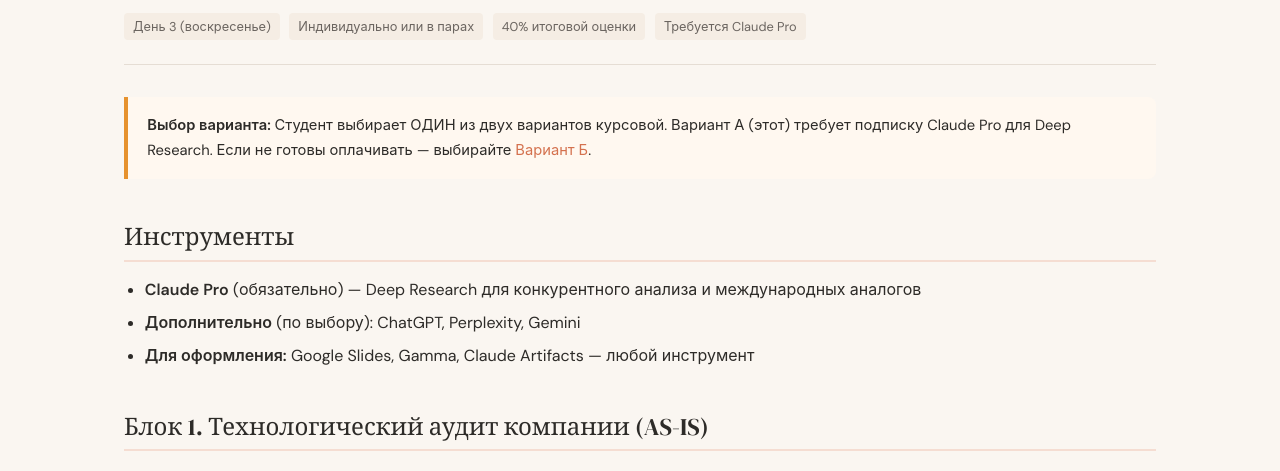
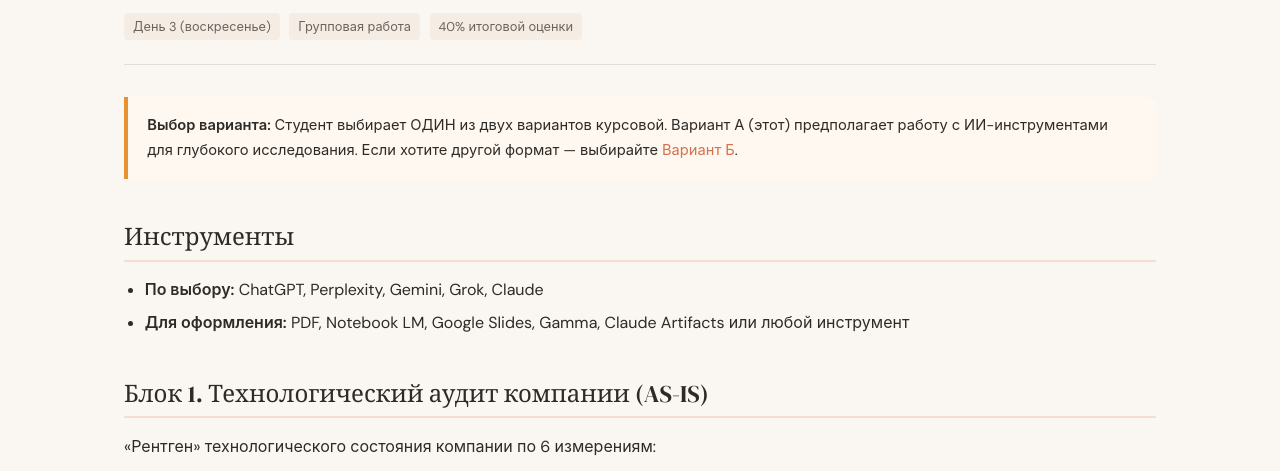
Before and after one commit to russ-office/NBS-AI-course-portal, a plain HTML site: page assignments/techstrategy.html in a window 1280 px wide. Shown: the part 297-768 px from the top of the page. Drawn offline with Linux system fonts and the light colour scheme.

Commit message:
techstrategy: remove Claude Pro requirement, update tools list, group work tag

```diff
--- a/assignments/techstrategy.html
+++ b/assignments/techstrategy.html
@@ -32,22 +32,20 @@
       <p style="color:var(--text-2);font-size:1.02rem;">Глубокий технологический аудит реальной компании, сравнение с конкурентами и международными аналогами, стратегический план внедрения технологий.</p>
       <div class="tags">
         <span class="tag">День 3 (воскресенье)</span>
-        <span class="tag">Индивидуально или в парах</span>
+        <span class="tag">Групповая работа</span>
         <span class="tag">40% итоговой оценки</span>
-        <span class="tag">Требуется Claude Pro</span>
       </div>
     </div>
 
     <div class="info warn">
-      <strong>Выбор варианта:</strong> Студент выбирает ОДИН из двух вариантов курсовой. Вариант А (этот) требует подписку Claude Pro для Deep Research. Если не готовы оплачивать — выбирайте <a href="aicowork.html">Вариант Б</a>.
+      <strong>Выбор варианта:</strong> Студент выбирает ОДИН из двух вариантов курсовой. Вариант А (этот) предполагает работу с ИИ-инструментами для глубокого исследования. Если хотите другой формат — выбирайте <a href="aicowork.html">Вариант Б</a>.
     </div>
 
     <div class="section">
       <h2>Инструменты</h2>
       <ul>
-        <li><strong>Claude Pro</strong> (обязательно) — Deep Research для конкурентного анализа и международных аналогов</li>
-        <li><strong>Дополнительно</strong> (по выбору): ChatGPT, Perplexity, Gemini</li>
-        <li><strong>Для оформления:</strong> Google Slides, Gamma, Claude Artifacts — любой инструмент</li>
+        <li><strong>По выбору:</strong> ChatGPT, Perplexity, Gemini, Grok, Claude</li>
+        <li><strong>Для оформления:</strong> PDF, Notebook LM, Google Slides, Gamma, Claude Artifacts или любой инструмент</li>
       </ul>
     </div>
 
```
